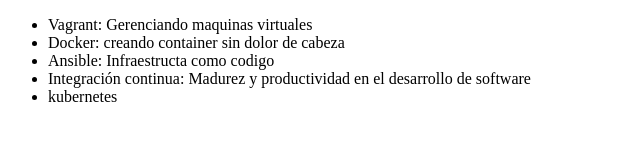
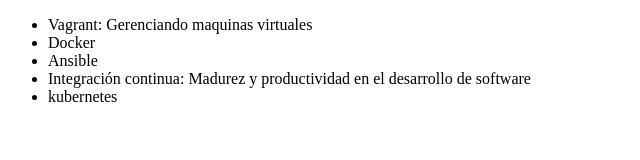
Before and after one commit to yisireth95/alura-git, a plain HTML site: page index.html in a window 1280 px wide. Shown: the whole page, without its empty margins (0-640 px from the left). Drawn offline with Linux system fonts and the light colour scheme.

Commit message:
Revert "cambiando el nombre del curso de Ansible"
This reverts commit 6242c2046d8ad5bf49883b49bb0165d52b055619.

```diff
--- a/index.html
+++ b/index.html
@@ -2,13 +2,13 @@
 <html lang = "en">
 <head>
      <meta charset = "UTF-8">
-     <title> lista de Cursos de DevOps de Alura </title>
+     <title> lista de xursos de DevOps de Alura </title>
 </head>
 <body>
      <ul>
          <li> Vagrant: Gerenciando maquinas virtuales </li>
-         <li> Docker: creando container sin dolor de cabeza</li>
-         <li> Ansible: Infraestructa como codigo </li>
+         <li> Docker</li>
+         <li> Ansible </li>
          <li> Integración continua: Madurez y productividad en el desarrollo de software</li>
          <li>kubernetes</li>
      </ul>
```
